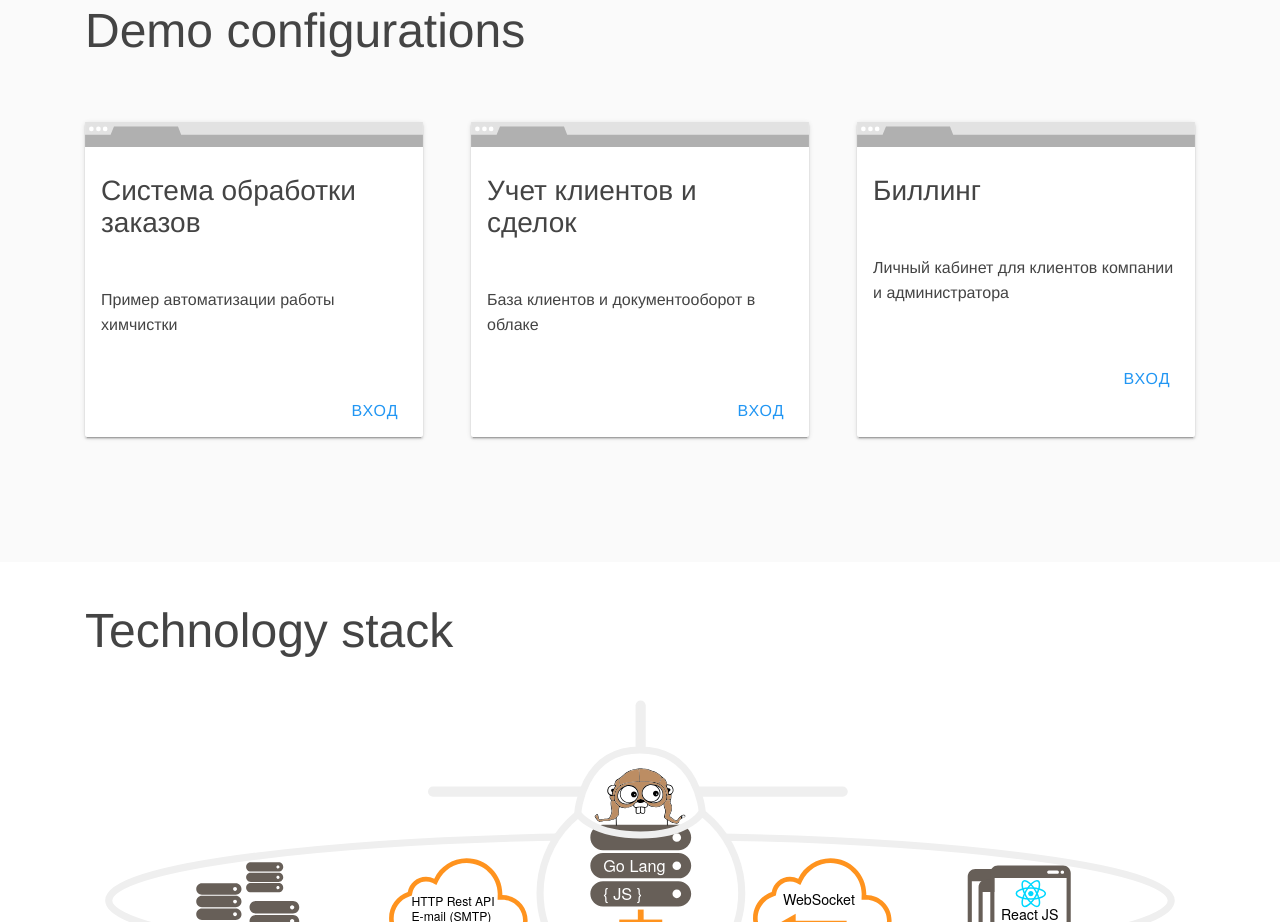
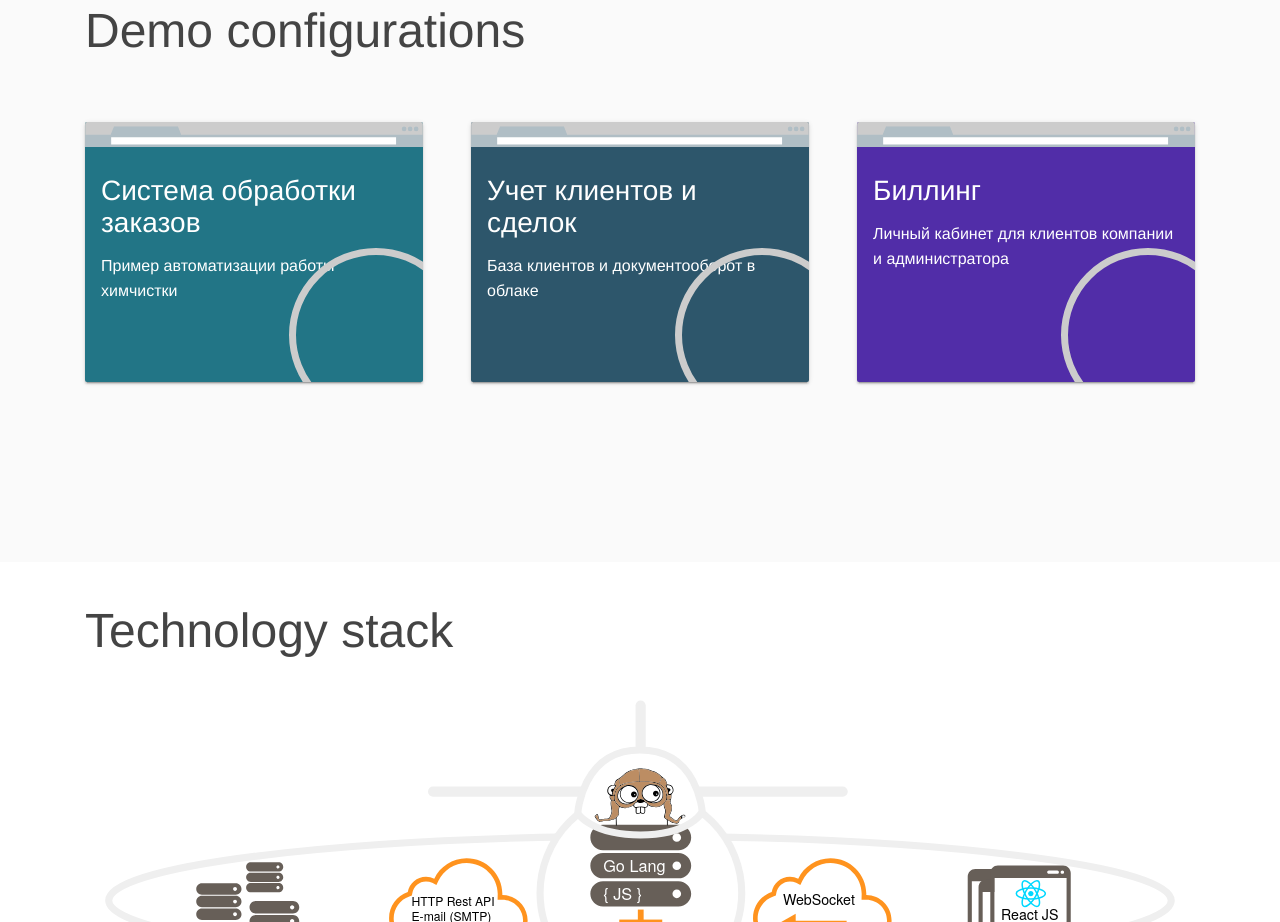
Before and after one commit to kib357/_blankSite, a plain HTML site: page index.html in a window 1280 px wide. Shown: the part 1620-2542 px from the top of the page. Drawn offline with Linux system fonts and the light colour scheme; a web font is replaced by a local one.

Commit message:
Demo - v1

```diff
--- a/app.css
+++ b/app.css
@@ -570,39 +570,62 @@ footer div.container {
 .video {
   background-color: #81C784;
 }
+.demos .cards-list .item {
+  position: relative;
+  overflow: hidden;
+  min-height: 260px;
+}
 .demos .cards-list .item .st0 {
-  fill: #b0b0b0;
+  fill: #B0BEC5;
   -webkit-transition: fill 0.5s linear;
   -o-transition: fill 0.5s linear;
   transition: fill 0.5s linear;
 }
-.demos .cards-list .item.light-blue:hover .st0 {
-  fill: #03A9F4;
+.demos .cards-list .item:hover .st0 {
+  fill: #455A64 !important;
 }
-.demos .cards-list .item.cyan:hover .st0 {
-  fill: #00BCD4;
+.demos .cards-list .item h3,
+.demos .cards-list .item p {
+  color: #fff !important;
 }
-.demos .cards-list .item.indigo:hover .st0 {
-  fill: #3F51B5;
+.demos .cards-list .item.oms {
+  background-color: #227586;
 }
-.demos .cards-list .item h3 {
-  margin-top: 0;
+.demos .cards-list .item.crm {
+  background-color: #2d566b;
 }
-.demos .cards-list .item:hover button {
+.demos .cards-list .item.billing {
+  background-color: #512DA8;
+}
+.demos .cards-list .item:hover .action {
+  border-color: #fff;
+}
+.demos .cards-list .item:hover .action .play {
   opacity: 1;
 }
-.demos .cards-list .item button {
-  color: #2196F3;
+.demos .cards-list .item .action {
+  position: absolute;
+  bottom: -40px;
+  right: -40px;
+  width: 160px;
+  height: 160px;
+  border: 7px solid #ccc;
+  border-radius: 50%;
+  -webkit-transition: border-color 0.3s linear;
+  -o-transition: border-color 0.3s linear;
+  transition: border-color 0.3s linear;
+}
+.demos .cards-list .item .action .play {
+  width: 0;
+  height: 0;
+  margin: 30px 0 0 55px;
+  border-style: solid;
+  border-width: 45px 0 45px 60px;
+  border-color: transparent transparent transparent #fff;
+  opacity: 0;
   -webkit-transition: opacity 0.3s linear;
   -o-transition: opacity 0.3s linear;
   transition: opacity 0.3s linear;
-}
-.demos .cards-list .item .body {
-  padding-top: 0;
-  min-height: 74px;
-}
-.demos .cards-list .item .actions {
-  text-align: right;
 }
 .technologies {
   background-color: #fff;
@@ -641,6 +664,9 @@ h2 {
 h3 {
   font-size: 20px;
   font-weight: 400;
+}
+a {
+  text-decoration: none;
 }
 .container {
   margin-right: auto;
@@ -700,6 +726,7 @@ section .container {
 }
 .cards-list .item {
   flex: 1 1;
+  display: block;
   min-width: 300px;
   margin: 24px;
 }
@@ -713,9 +740,6 @@ section .container {
 .cards-list .item.card .body,
 .cards-list .item.card .head {
   padding: 24px 16px;
-}
-.cards-list .item.card .body p {
-  margin: 0px;
 }
 .cards-list .item.card .bn-pattern {
   height: 56px;
@@ -742,8 +766,17 @@ section .container {
   justify-content: flex-end;
   padding: 24px 16px;
 }
+.cards-list .item.card .head h3 {
+  margin-bottom: 0px;
+}
+.cards-list .item.card .body h3 {
+  margin-top: 0;
+  margin-bottom: 14px;
+}
+.cards-list .item.card .body p {
+  margin: 0px;
+}
 .cards-list .item.card h3 {
-  margin-bottom: 0px;
   font-size: 28px;
   font-weight: 300;
 }
@@ -797,5 +830,3 @@ input[type="button"]:disabled {
 .btn-flat.last {
   margin-right: -8px;
 }
-
-/*# sourceMappingURL=data:application/json;base64,eyJ2ZXJzaW9uIjozLCJzb3VyY2VzIjpbXSwibmFtZXMiOltdLCJtYXBwaW5ncyI6IiIsImZpbGUiOiJhcHAuY3NzIiwic291cmNlUm9vdCI6IiJ9*/
--- a/index.html
+++ b/index.html
@@ -88,60 +88,57 @@
         			Demo configurations
         	</h2>
         	<div class="cards-list">
-        		<div class="item card light-blue">
+        		<a class="item card oms" href="http://oms.getblank.net" target="_blank">
         			<svg version="1.1" id="Layer_1" xmlns="http://www.w3.org/2000/svg" xmlns:xlink="http://www.w3.org/1999/xlink" x="0px" y="0px"
         				 viewBox="0 0 841.9 62.3" style="enable-background:new 0 0 841.9 62.3;" xml:space="preserve">
-        			<rect id="XMLID_18_" fill="#e2e2e2" width="841.9" height="62.3"/>
+        			<rect id="XMLID_18_" fill="#cccccc" width="841.9" height="62.3"/>
         			<polygon id="XMLID_1_" class="st0" points="0,31.6 63.6,31.6 72,11.5 231.5,11.5 239.5,31.6 841.9,31.8 841.9,62.3 0,62.3 "/>
-        			<circle id="XMLID_5_" fill="#ffffff" cx="15.7" cy="17.3" r="5.8"/>
-        			<circle id="XMLID_6_" fill="#ffffff" cx="33.3" cy="17.3" r="5.8"/>
-        			<circle id="XMLID_7_" fill="#ffffff" cx="50" cy="17.3" r="5.8"/>
-        			</svg>			<div class="head">
+        			<circle id="XMLID_5_" class="st0" cx="795" cy="17.3" r="5.8"/>
+        			<circle id="XMLID_6_" class="st0" cx="810" cy="17.3" r="5.8"/>
+        			<circle id="XMLID_7_" class="st0" cx="825" cy="17.3" r="5.8"/>
+        			<rect id="XMLID_18_" fill="#ffffff" x="65" y="38" width="710" height="18"/>
+        			</svg>			<div class="body">
         				<h3>Система обработки заказов</h3>
-        			</div>
-        			<div class="body">
         				<p>Пример автоматизации работы химчистки</p>
         			</div>
-        			<div class="actions">
-        				<button type="button" class="btn-flat first">Вход</button>
+        			<div class="action">
+        				<div class="play"></div>
         			</div>
-        		</div>
-        		<div class="item card cyan">
+        		</a>
+        		<a class="item card crm" href="http://oms.getblank.net" target="_blank">
         			<svg version="1.1" id="Layer_1" xmlns="http://www.w3.org/2000/svg" xmlns:xlink="http://www.w3.org/1999/xlink" x="0px" y="0px"
         				 viewBox="0 0 841.9 62.3" style="enable-background:new 0 0 841.9 62.3;" xml:space="preserve">
-        			<rect id="XMLID_18_" fill="#e2e2e2" width="841.9" height="62.3"/>
+        			<rect id="XMLID_18_" fill="#cccccc" width="841.9" height="62.3"/>
         			<polygon id="XMLID_1_" class="st0" points="0,31.6 63.6,31.6 72,11.5 231.5,11.5 239.5,31.6 841.9,31.8 841.9,62.3 0,62.3 "/>
-        			<circle id="XMLID_5_" fill="#ffffff" cx="15.7" cy="17.3" r="5.8"/>
-        			<circle id="XMLID_6_" fill="#ffffff" cx="33.3" cy="17.3" r="5.8"/>
-        			<circle id="XMLID_7_" fill="#ffffff" cx="50" cy="17.3" r="5.8"/>
-        			</svg>			<div class="head">
+        			<circle id="XMLID_5_" class="st0" cx="795" cy="17.3" r="5.8"/>
+        			<circle id="XMLID_6_" class="st0" cx="810" cy="17.3" r="5.8"/>
+        			<circle id="XMLID_7_" class="st0" cx="825" cy="17.3" r="5.8"/>
+        			<rect id="XMLID_18_" fill="#ffffff" x="65" y="38" width="710" height="18"/>
+        			</svg>			<div class="body">
         				<h3>Учет клиентов и сделок</h3>
-        			</div>
-        			<div class="body">
         				<p>База клиентов и документооборот в облаке</p>
         			</div>
-        			<div class="actions">
-        				<button type="button" class="btn-flat first">Вход</button>
+        			<div class="action">
+        				<div class="play"></div>
         			</div>
-        		</div>
-        		<div class="item card indigo">
+        		</a>
+        		<a class="item card billing" href="http://oms.getblank.net" target="_blank">
         			<svg version="1.1" id="Layer_1" xmlns="http://www.w3.org/2000/svg" xmlns:xlink="http://www.w3.org/1999/xlink" x="0px" y="0px"
         				 viewBox="0 0 841.9 62.3" style="enable-background:new 0 0 841.9 62.3;" xml:space="preserve">
-        			<rect id="XMLID_18_" fill="#e2e2e2" width="841.9" height="62.3"/>
+        			<rect id="XMLID_18_" fill="#cccccc" width="841.9" height="62.3"/>
         			<polygon id="XMLID_1_" class="st0" points="0,31.6 63.6,31.6 72,11.5 231.5,11.5 239.5,31.6 841.9,31.8 841.9,62.3 0,62.3 "/>
-        			<circle id="XMLID_5_" fill="#ffffff" cx="15.7" cy="17.3" r="5.8"/>
-        			<circle id="XMLID_6_" fill="#ffffff" cx="33.3" cy="17.3" r="5.8"/>
-        			<circle id="XMLID_7_" fill="#ffffff" cx="50" cy="17.3" r="5.8"/>
-        			</svg>			<div class="head">
+        			<circle id="XMLID_5_" class="st0" cx="795" cy="17.3" r="5.8"/>
+        			<circle id="XMLID_6_" class="st0" cx="810" cy="17.3" r="5.8"/>
+        			<circle id="XMLID_7_" class="st0" cx="825" cy="17.3" r="5.8"/>
+        			<rect id="XMLID_18_" fill="#ffffff" x="65" y="38" width="710" height="18"/>
+        			</svg>			<div class="body">
         				<h3>Биллинг</h3>
-        			</div>
-        			<div class="body">
         				<p>Личный кабинет для клиентов компании и администратора</p>
         			</div>
-        			<div class="actions">
-        				<button type="button" class="btn-flat first">Вход</button>
+        			<div class="action">
+        				<div class="play"></div>
         			</div>
-        		</div>
+        		</a>
         	</div>
         </div>    </section>
     <section class="technologies">
```
Also changed, not shown: bundle.js (+11 -38 lines), ru/index.html (+30 -33 lines).
